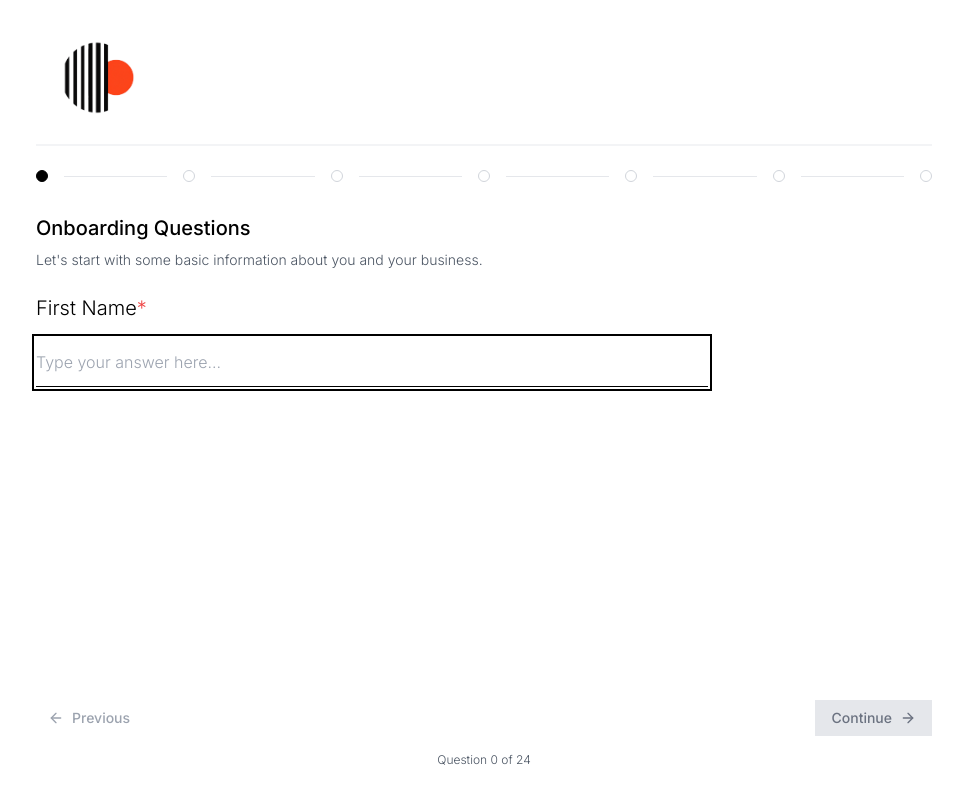
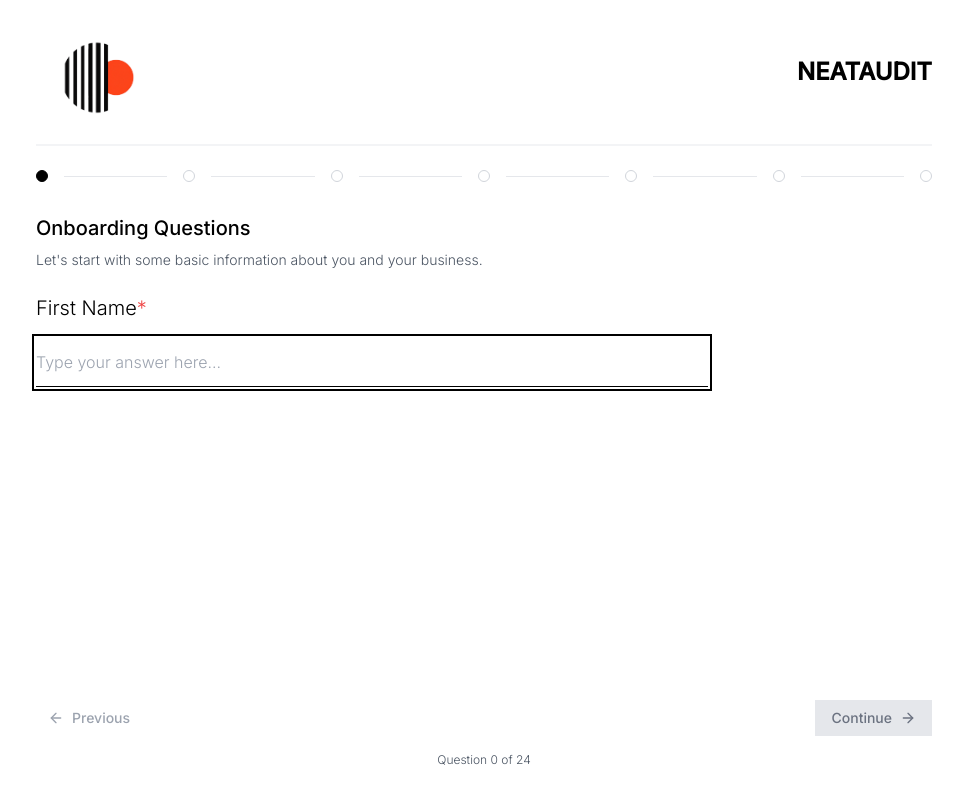
Before and after one commit to srvdneat/auditclean, a React (Vite) app: page / in a window 1280 px wide. Both pictures are taken after a click on the button "Start Your Assessment". Shown: the whole page, without its empty margins (156-1119 px from the left). Built offline with nearby package versions, Linux system fonts and the light colour scheme; no server answers.

Commit message:
Add NEATAUDIT text to question pages header

```diff
--- a/src/components/SurveyForm.tsx
+++ b/src/components/SurveyForm.tsx
@@ -177,11 +177,18 @@ const SurveyForm: React.FC = () => {
       {/* Header Section */}
       <header className="w-full px-4 sm:px-6 lg:px-8 pt-6 pb-4">
         <div className="max-w-4xl mx-auto">
-          <img
-            src="/CleanShot 2025-06-03 at 14.41.55@2x.png"
-            alt="NeatAudit Logo"
-            className="h-24 mb-6"
-          />
+          {/* Logo and Brand Name */}
+          <div className="flex items-center justify-between mb-6">
+            <img
+              src="/CleanShot 2025-06-03 at 14.41.55@2x.png"
+              alt="NeatAudit Logo"
+              className="h-24"
+            />
+            <h1 className="text-2xl font-black text-black" style={{ fontFamily: 'Inter, sans-serif', fontWeight: 900 }}>
+              NEATAUDIT
+            </h1>
+          </div>
+
           <div className="mb-6">
             <ProgressBar percentage={progressPercentage} />
           </div>
@@ -220,7 +227,7 @@ const SurveyForm: React.FC = () => {
 
             {/* Error Messages */}
             {validationError && (
-              <div className="mt-4 p-3 bg-red-50 border border-red-200 rounded-lg\" role="alert">
+              <div className="mt-4 p-3 bg-red-50 border border-red-200 rounded-lg" role="alert">
                 <p className="text-sm text-red-700 font-medium">{validationError}</p>
               </div>
             )}
```
